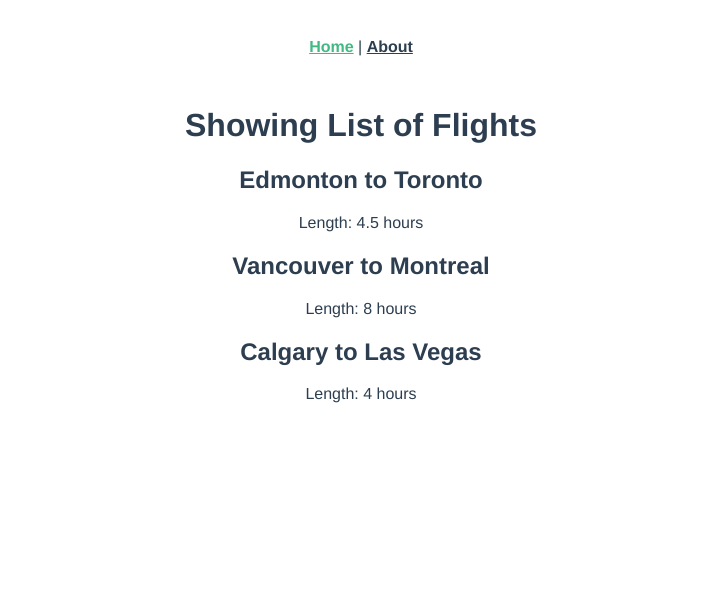
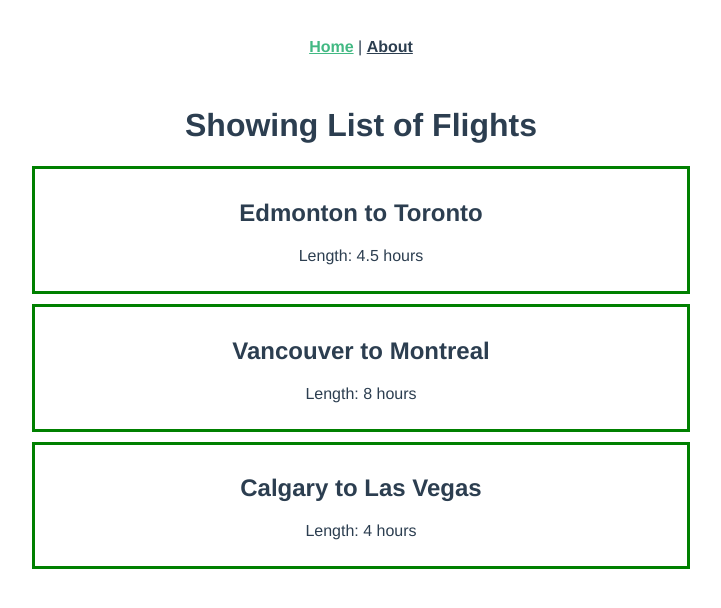
Before and after one commit to JoshMacSween/FlightSite, a Vue app: page / in a window 1280 px wide. Shown: the top 608 px of the page, without its empty margins (279-1000 px from the left). Built offline with nearby package versions, Linux system fonts and the light colour scheme.

Commit message:
quick css

```diff
--- a/src/components/FlightCard.vue
+++ b/src/components/FlightCard.vue
@@ -1,6 +1,6 @@
 <template>
   <div>
-    <div>
+    <div class="card">
       <h2>{{ title }}</h2>
       <p>Length: {{ length }} hours</p>
     </div>
@@ -14,4 +14,11 @@
 </script>
 
 <style scoped>
+  .card {
+  margin: auto;
+  width: 50%;
+  border: 3px solid green;
+  padding: 10px;
+  margin-bottom: 10px;
+}
 </style>
```
